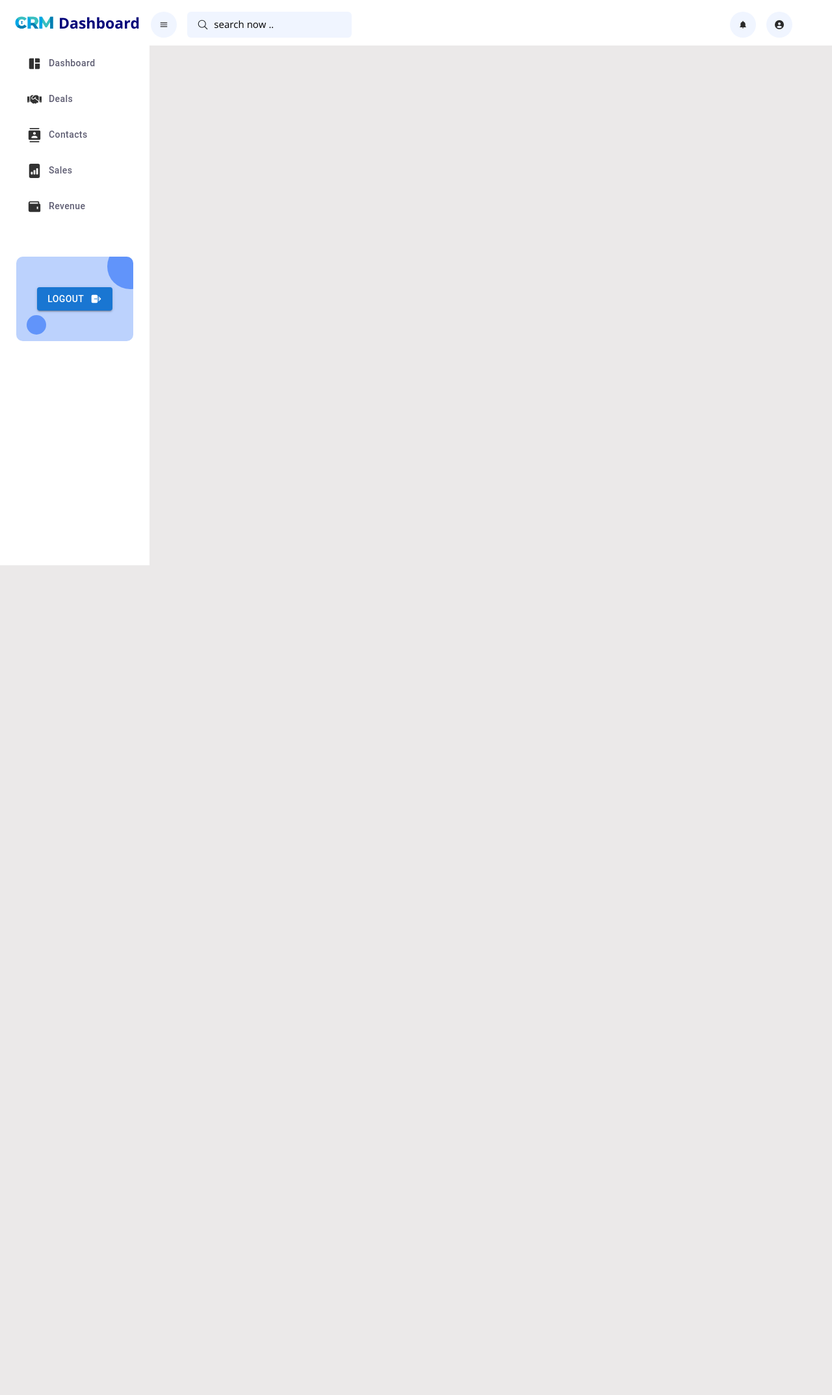
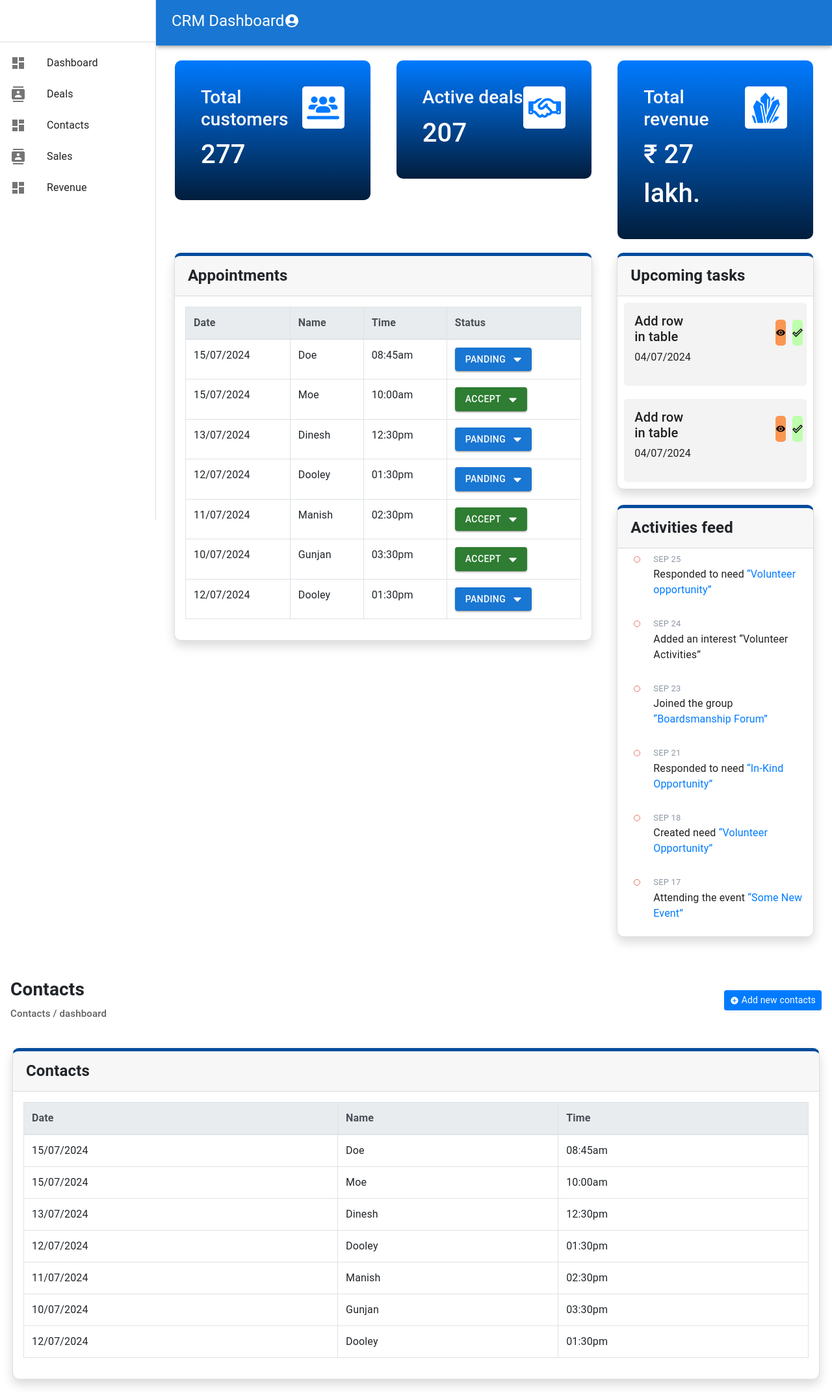
Before and after one commit to SakshamKatiyar47/crm_dashboard, a React (Create React App) app: page /contacts in a window 1280 px wide. Shown: the whole page at 65% size. Before the commit the page ends 800 px from the top, so only its background shows below. Built offline with nearby package versions, Linux system fonts and the light colour scheme.

Commit message:
new page added and sidebar update

```diff
--- a/src/App.css
+++ b/src/App.css
@@ -65,12 +65,12 @@ header button.rounded-circle svg{
 
 
 
-.main .sidebarWrapper{
+/* .main .sidebarWrapper{
     width: 18%;
     flex: 0 0 18%;
     transition: all 0.3 ease-in-out;
-}
-.main .sidebarWrapper .toggle{
+} */
+/* .main .sidebarWrapper .toggle{
     width: 0%;
     flex: 0 0 0%;
 }
@@ -117,7 +117,7 @@ header button.rounded-circle svg{
 }
 .main .sidebarWrapper .sidebar ul li button:hover{
     background: #f1f1f1;
-}
+} */
 
 .logout{
    padding: 0px 25px;
@@ -166,15 +166,15 @@ header button.rounded-circle svg{
 
 
 
-.main .dashboard-ui{
-    width: 80%;
+.dashboard-ui{
+    width: 100%;
     flex: 0 0 80%;
     transition: all 0.3s ease-in-out;
 }
 
-.right-content{
-    padding: 95px 30px;
-}
+/* .right-content{
+    padding: 95px 0px;
+} */
 .dashboardBox{
     border-radius: 10px;
     overflow: hidden;
@@ -274,3 +274,19 @@ activity-feed {
     position: relative;
     top: -3px;
   }
+  .deals_dash{
+    font-size: 15px;
+    color: #000000a1;
+    font-weight: 500;
+  }
+
+  .toggle-button{
+    display: none !important;
+  }
+
+  @media only screen and (min-width: 600px) {
+
+    .toggle-button{
+        display: flex !important;
+      }
+  }
--- a/src/App.js
+++ b/src/App.js
@@ -6,6 +6,7 @@ import Header from './components/Header';
 import Sidebar from './components/Sidebar';
 import { createContext, useContext, useState } from 'react';
 import Deals from './pages/Deals';
+import Contacts from './pages/Contacts';
 
 
 const MyContext = createContext();
@@ -25,19 +26,17 @@ const values={
   return (
     <BrowserRouter>
     <MyContext.Provider value={values}>
-      <Header />
-      <div className='main d-flex'>
-        <div className={'sidebarWrapper'}>
-          <Sidebar />
-        </div>
+      <Header/>
+          <Sidebar/>
         <div className={'dashboard-ui'}>
           <Routes>
-            <Route path="/" exact={true} element={<Dashboard />} />
+            {/* <Route path="/" exact={true} element={<Dashboard />} /> */}
             <Route path="/dashboard" exact={true} element={<Dashboard />} />
             <Route path="/deals" exact={true} element={<Deals />} />
+            <Route path="/contacts" exact={true} element={<Contacts />} />
           </Routes>
         </div>
-      </div>
+
       </MyContext.Provider>
     </BrowserRouter>
   );
--- a/src/components/Header/index.js
+++ b/src/components/Header/index.js
@@ -9,7 +9,7 @@ import { FaCircleUser } from "react-icons/fa6";
 import { IoMdNotifications } from "react-icons/io";
 import { MyContext } from '../../App';
 
-const Header = () => {
+const Header = (props) => {
 
     const context = useContext(MyContext)
 
@@ -18,25 +18,22 @@ const Header = () => {
             <header className="d-flix align-items-center">
                 <div className="container-fluid w-100">
                     <div className="row d-flix align-items-center w-100">
-                        {/*logo*/}
-                        <div className="col-sm-2">
+
+                        {/* <div className="col-sm-2">
                             <Link to={'/'} className="d-flex align-items-center logo">
                                 <img src={logo} /><span>Dashboard</span>
                             </Link>
-                        </div>
-                        <div className="col-sm-3 d-flex align-items-center pl-4">
-                            <Button className="rounded-circle mr-3" onClick={()=>context.setIsToggleSidebar
-                                (!context.setIsToggleSidebar)}>
-                                {
-                                    context.isToggleSidebr===false ? <MdMenuOpen /> : <MdMenu/>
-                                }
-                                </Button>
+                        </div> */}
+                        {/* <div className="col-sm-3 d-flex align-items-center pl-4">
+
+                            <Button className="rounded-circle mr-3 toggle-button" onClick={() => props?.setIsToggleSidebar(!props?.isTogglesSidebar)}><MdMenuOpen />
+                            </Button>
                             <Search />
-                        </div>
-                        <div className="col-sm-7 d-flex align-items-center justify-content-end">
+                        </div> */}
+                        {/* <div className="col-sm-7 d-flex align-items-center justify-content-end">
                             <Button className="rounded-circle mr-3"><IoMdNotifications /></Button>
                             <Button className="rounded-circle mr-3"><FaCircleUser /></Button>
-                        </div>
+                        </div> */}
 
                     </div>
                 </div>
--- a/src/components/Sidebar/index.js
+++ b/src/components/Sidebar/index.js
@@ -1,5 +1,80 @@
-import React, { useContext } from 'react'
-import Button from '@mui/material/Button';
+// import React, { useContext, useEffect } from 'react'
+// import Button from '@mui/material/Button';
+// import { MdSpaceDashboard } from "react-icons/md";
+// import { FaHandshake } from "react-icons/fa";
+// import { MdContacts } from "react-icons/md";
+// import { Link } from 'react-router-dom';
+// import { IoLogOut } from "react-icons/io5";
+// import { MyContext } from '../../App';
+// import { BsFileBarGraphFill } from "react-icons/bs";
+// import { BiSolidWallet } from "react-icons/bi";
+
+// const Sidebar = ({ isTogglesSidebar }) => {
+//     const context = useContext(MyContext);
+
+//     return (
+//         <>
+//             {isTogglesSidebar && <div className="sidebar">
+//                 <ul>
+//                     <Link to="/">
+//                         <li>
+//                             <Button className='w-100' ><span className='icon'><MdSpaceDashboard /></span> Dashboard </Button>
+//                         </li>
+//                     </Link>
+//                     <Link to="/Deals">
+//                         <li>
+//                             <Button className='w-100' ><span className='icon'><FaHandshake /></span> Deals </Button>
+//                         </li>
+//                     </Link>
+//                     <Link to="/Contacts">
+//                         <li>
+//                             <Button className='w-100' ><span className='icon'><MdContacts /></span> Contacts </Button>
+//                         </li>
+//                     </Link>
+//                     <Link to="/">
+//                         <li>
+//                             <Button className='w-100' ><span className='icon'><BsFileBarGraphFill /></span> Sales </Button>
+//                         </li>
+//                     </Link>
+//                     <Link to="/">
+//                         <li>
+//                             <Button className='w-100' ><span className='icon'><BiSolidWallet /></span> Revenue </Button>
+//                         </li>
+//                     </Link>
+//                 </ul>
+
+//                 <div className="logout">
+//                     <div className="logout-box">
+//                         <Button variant="contained">Logout <IoLogOut /></Button>
+//                     </div>
+//                 </div>
+
+//             </div>}
+//         </>
+//     )
+// }
+
+// export default Sidebar;
+
+import * as React from 'react';
+import PropTypes from 'prop-types';
+import AppBar from '@mui/material/AppBar';
+import Box from '@mui/material/Box';
+import CssBaseline from '@mui/material/CssBaseline';
+import Divider from '@mui/material/Divider';
+import Drawer from '@mui/material/Drawer';
+import IconButton from '@mui/material/IconButton';
+import InboxIcon from '@mui/icons-material/MoveToInbox';
+import List from '@mui/material/List';
+import ListItem from '@mui/material/ListItem';
+import ListItemButton from '@mui/material/ListItemButton';
+import ListItemIcon from '@mui/material/ListItemIcon';
+import ListItemText from '@mui/material/ListItemText';
+import MailIcon from '@mui/icons-material/Mail';
+import MenuIcon from '@mui/icons-material/Menu';
+import Toolbar from '@mui/material/Toolbar';
+import Typography from '@mui/material/Typography';
+import Dashboard from '../../pages/Dashboard';
 import { MdSpaceDashboard } from "react-icons/md";
 import { FaHandshake } from "react-icons/fa";
 import { MdContacts } from "react-icons/md";
@@ -8,47 +83,133 @@ import { IoLogOut } from "react-icons/io5";
 import { MyContext } from '../../App';
 import { BsFileBarGraphFill } from "react-icons/bs";
 import { BiSolidWallet } from "react-icons/bi";
+import DashboardIcon from '@mui/icons-material/Dashboard';
+import ContactsIcon from '@mui/icons-material/Contacts';
+import AccountCircleIcon from '@mui/icons-material/AccountCircle';
 
-const Sidebar = () => {
-    const context = useContext(MyContext);
-    return (
-        <div className="sidebar">
-            <ul>
-                <Link to="/">
-                    <li>
-                        <Button className='w-100' ><span className='icon'><MdSpaceDashboard /></span> Dashboard </Button>
-                    </li>
-                </Link>
-                <Link to="/Deals">
-                    <li>
-                        <Button className='w-100' ><span className='icon'><FaHandshake /></span> Deals </Button>
-                    </li>
-                </Link>
-                <Link to="/">
-                    <li>
-                        <Button className='w-100' ><span className='icon'><MdContacts /></span> Contacts </Button>
-                    </li>
-                </Link>
-                <Link to="/">
-                    <li>
-                        <Button className='w-100' ><span className='icon'><BsFileBarGraphFill /></span> Sales </Button>
-                    </li>
-                </Link>
-                <Link to="/">
-                    <li>
-                        <Button className='w-100' ><span className='icon'><BiSolidWallet /></span> Revenue </Button>
-                    </li>
-                </Link>
-            </ul>
+const drawerWidth = 240;
 
-            <div className="logout">
-                <div className="logout-box">
-                    <Button variant="contained">Logout <IoLogOut/></Button>
-                </div>
-            </div>
+function ResponsiveDrawer(props) {
+  const { window } = props;
+  const [mobileOpen, setMobileOpen] = React.useState(false);
+  const [isClosing, setIsClosing] = React.useState(false);
 
-        </div>
-    )
+  const handleDrawerClose = () => {
+    setIsClosing(true);
+    setMobileOpen(false);
+  };
+
+  const handleDrawerTransitionEnd = () => {
+    setIsClosing(false);
+  };
+
+  const handleDrawerToggle = () => {
+    if (!isClosing) {
+      setMobileOpen(!mobileOpen);
+    }
+  };
+
+  const drawer = (
+    <div>
+      <Toolbar />
+      <Divider />
+      <List>
+        {['Dashboard', 'Deals', 'Contacts', 'Sales', 'Revenue',].map((text, index) => (
+          <ListItem key={text} disablePadding>
+            <ListItemButton>
+              <ListItemIcon>
+                {index % 2 === 0 ? <DashboardIcon/>  : <ContactsIcon />}
+              </ListItemIcon>
+              <ListItemText primary={text} />
+            </ListItemButton>
+          </ListItem>
+        ))}
+      </List>
+    </div>
+  );
+
+  // Remove this const when copying and pasting into your project.
+  const container = window !== undefined ? () => window().document.body : undefined;
+
+  return (
+    <Box sx={{ display: 'flex' }}>
+      <CssBaseline />
+      <AppBar
+        position="fixed"
+        sx={{
+          width: { sm: `calc(100% - ${drawerWidth}px)` },
+          ml: { sm: `${drawerWidth}px` },
+        }}
+      >
+        <Toolbar>
+
+        <Typography variant="h5" noWrap component="div">
+            CRM Dashboard
+          </Typography>
+          <AccountCircleIcon
+          sx={{  }}/>
+          <IconButton
+            color="inherit"
+            aria-label="open drawer"
+            edge="start"
+            onClick={handleDrawerToggle}
+            sx={{ ml: 30, display: { sm: 'none' } }}
+          >
+            <MenuIcon />
+          </IconButton>
+
+        </Toolbar>
+      </AppBar>
+      <Box
+        component="nav"
+        sx={{ width: { sm: drawerWidth }, flexShrink: { sm: 0 } }}
+        aria-label="mailbox folders"
+      >
+        {/* The implementation can be swapped with js to avoid SEO duplication of links. */}
+        <Drawer
+          container={container}
+          variant="temporary"
+          open={mobileOpen}
+          onTransitionEnd={handleDrawerTransitionEnd}
+          onClose={handleDrawerClose}
+          ModalProps={{
+            keepMounted: true, // Better open performance on mobile.
+          }}
+          sx={{
+            display: { xs: 'block', sm: 'none' },
+            '& .MuiDrawer-paper': { boxSizing: 'border-box', width: drawerWidth },
+          }}
+        >
+          {drawer}
+        </Drawer>
+        <Drawer
+          variant="permanent"
+          sx={{
+            display: { xs: 'none', sm: 'block' },
+            '& .MuiDrawer-paper': { boxSizing: 'border-box', width: drawerWidth },
+          }}
+          open
+        >
+          {drawer}
+        </Drawer>
+      </Box>
+      <Box
+        component="main"
+        sx={{ flexGrow: 1, p: 3, width: { sm: `calc(100% - ${drawerWidth}px)` } }}
+      >
+        <Toolbar />
+        <Dashboard/>
+      </Box>
+    </Box>
+  );
 }
 
-export default Sidebar;
+ResponsiveDrawer.propTypes = {
+  /**
+   * Injected by the documentation to work in an iframe.
+   * Remove this when copying and pasting into your project.
+   */
+  window: PropTypes.func,
+};
+
+export default ResponsiveDrawer;
--- /dev/null
+++ b/src/pages/Contacts/index.js
@@ -0,0 +1,80 @@
+import React from 'react'
+import { IoMdAddCircle } from "react-icons/io";
+
+const Contacts = () => {
+    return (
+        <div className="right-content w-100">
+            <div className="d-sm-flex align-items-center justify-content-between p-3 mb-4">
+                <h1 className="h3 mb-0 font-weight-bold text-body">Contacts <br></br> <span className="deals_dash">Contacts / dashboard</span></h1>
+                <a href="#" className="d-none d-sm-inline-block btn btn-sm btn-primary shadow-sm"><i
+                    className="text-white align-items-center"></i> <IoMdAddCircle /> Add new contacts</a>
+            </div>
+
+            <div className="col-xl-12 col-lg-12">
+                <div className="card shadow card-border  mb-4 mt-3 m-1">
+                    <div className="card-header py-3 d-flex flex-row align-items-center justify-content-between">
+                        <h4 className="m-0 font-weight-bold text-body">Contacts</h4>
+                    </div>
+                    <div className="table-data p-3 table-responsive">
+                        <table className="table table-bordered">
+                            <thead className="thead-light">
+                                <tr>
+                                    <th>Date</th>
+                                    <th>Name</th>
+                                    <th>Time</th>
+
+                                </tr>
+                            </thead>
+                            <tbody>
+                                <tr>
+                                    <td>15/07/2024</td>
+                                    <td>Doe</td>
+                                    <td>08:45am</td>
+
+                                </tr>
+                                <tr>
+                                    <td>15/07/2024</td>
+                                    <td>Moe</td>
+                                    <td>10:00am</td>
+
+                                </tr>
+                                <tr>
+                                    <td>13/07/2024</td>
+                                    <td>Dinesh</td>
+                                    <td>12:30pm</td>
+
+                                </tr>
+                                <tr>
+                                    <td>12/07/2024</td>
+                                    <td>Dooley</td>
+                                    <td>01:30pm</td>
+
+                                </tr>
+                                <tr>
+                                    <td>11/07/2024</td>
+                                    <td>Manish</td>
+                                    <td>02:30pm</td>
+
+                                </tr>
+                                <tr>
+                                    <td>10/07/2024</td>
+                                    <td>Gunjan</td>
+                                    <td>03:30pm</td>
+
+                                </tr>
+                                <tr>
+                                    <td>12/07/2024</td>
+                                    <td>Dooley</td>
+                                    <td>01:30pm</td>
+
+                                </tr>
+                            </tbody>
+                        </table>
+                    </div>
+                </div>
+            </div>
+        </div>
+    )
+}
+
+export default Contacts;
--- a/src/pages/Dashboard/index.js
+++ b/src/pages/Dashboard/index.js
@@ -11,14 +11,14 @@ import { MdDoneOutline } from "react-icons/md";
 
 const Dashboard = () => {
     return (
-        <div className="right-content w-100">
+        <div className="right_content w-100">
             <div className="row">
                 <div className="col-md-4">
                     <div className="dashboardBox"
                         style={{ backgroundImage: 'linear-gradient(0deg,#011D3C, #007AFF)' }}>
                         <div className="d-flex dash" >
                             <div className="col1">
-                                <h3 className="text-white">Total Users</h3>
+                                <h3 className="text-white">Total customers</h3>
                                 <span className="text-white">277</span>
                             </div>
                             <div className="ml-auto">
@@ -173,7 +173,7 @@ const Dashboard = () => {
                         <div class="activity-feed">
                             <div className="feed-item">
                                 <div className="date">Sep 25</div>
-                                <div className="text">Responded to need <a href="single-need.php">“Volunteer opportunity”</a></div>
+                                <div className="text">Responded to need <a href="#">“Volunteer opportunity”</a></div>
                             </div>
                             <div className="feed-item">
                                 <div className="date">Sep 24</div>
@@ -181,19 +181,19 @@ const Dashboard = () => {
                             </div>
                             <div className="feed-item">
                                 <div className="date">Sep 23</div>
-                                <div className="text">Joined the group <a href="single-group.php">“Boardsmanship Forum”</a></div>
+                                <div className="text">Joined the group <a href="#">“Boardsmanship Forum”</a></div>
                             </div>
                             <div className="feed-item">
                                 <div className="date">Sep 21</div>
-                                <div className="text">Responded to need <a href="single-need.php">“In-Kind Opportunity”</a></div>
+                                <div className="text">Responded to need <a href="#">“In-Kind Opportunity”</a></div>
                             </div>
                             <div className="feed-item">
                                 <div className="date">Sep 18</div>
-                                <div className="text">Created need <a href="single-need.php">“Volunteer Opportunity”</a></div>
+                                <div className="text">Created need <a href="#">“Volunteer Opportunity”</a></div>
                             </div>
                             <div className="feed-item">
                                 <div className="date">Sep 17</div>
-                                <div className="text">Attending the event <a href="single-event.php">“Some New Event”</a></div>
+                                <div className="text">Attending the event <a href="#">“Some New Event”</a></div>
                             </div>
                         </div>
                     </div>
--- a/src/pages/Deals/index.js
+++ b/src/pages/Deals/index.js
@@ -5,7 +5,7 @@ const Deals = () => {
     return (
         <div className="right-content w-100">
             <div className="d-sm-flex align-items-center justify-content-between p-3 mb-4">
-                <h1 className="h3 mb-0 font-weight-bold text-body"></h1>
+                <h1 className="h3 mb-0 font-weight-bold text-body">Deals <br></br> <span className="deals_dash">deals / dashboard</span></h1>
                 <a href="#" className="d-none d-sm-inline-block btn btn-sm btn-primary shadow-sm"><i
                     className="text-white align-items-center"></i> <IoMdAddCircle/> Create Deals</a>
             </div>
```
